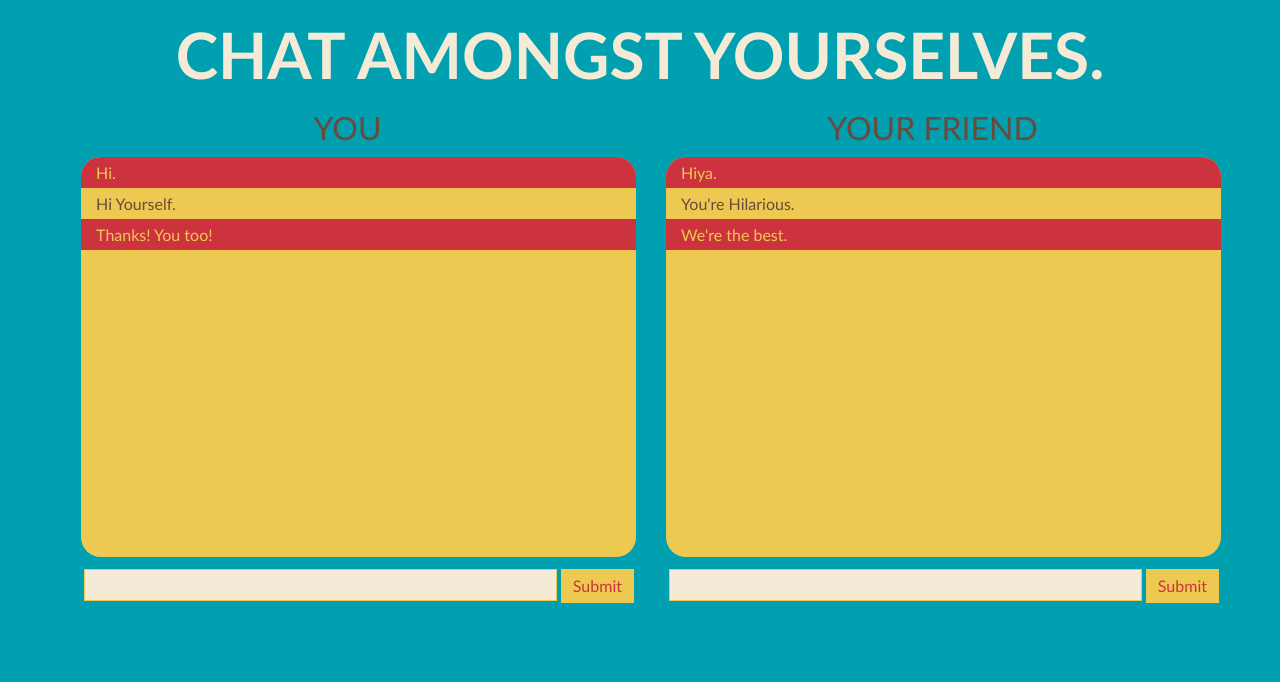
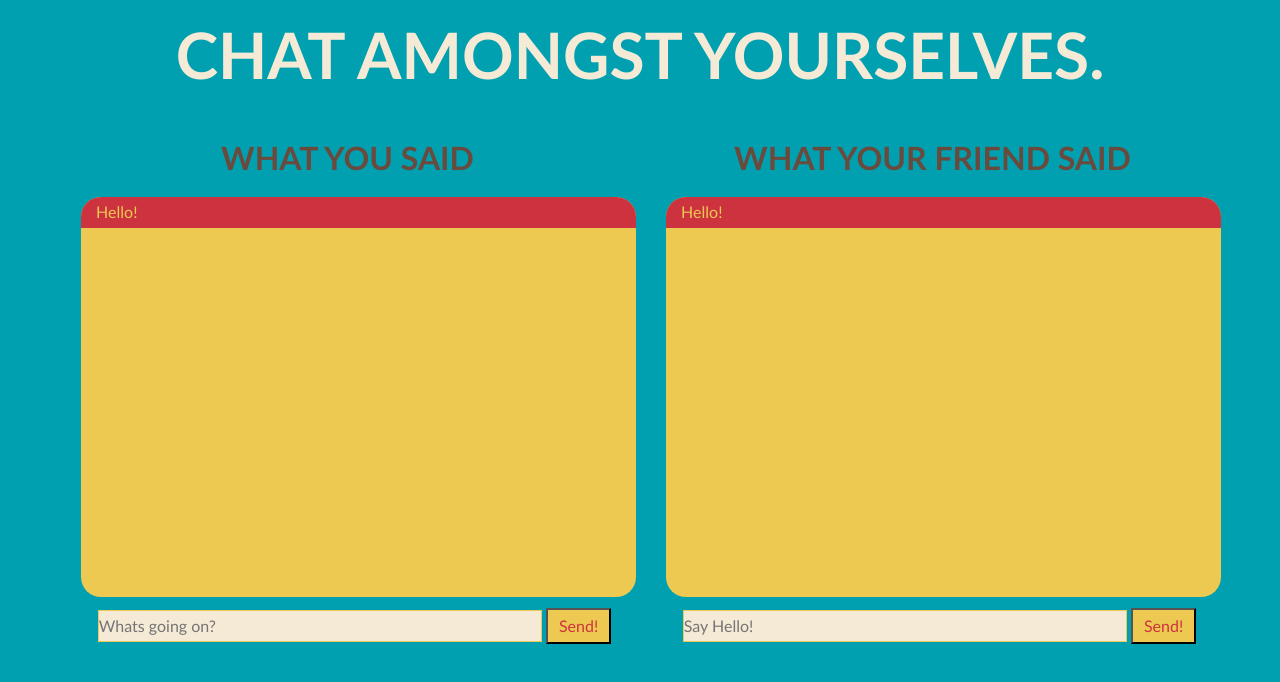
Before and after one commit to ninjaofawesome/cs-chat-app, a website: page index.html in a window 1280 px wide. Drawn offline with nearby package versions, Linux system fonts and the light colour scheme.

Commit message:
got side by side chat working

```diff
--- a/app/css/_main.scss
+++ b/app/css/_main.scss
@@ -65,9 +65,11 @@ input{
 
 .typing-area{
   background-color: $cream;
-  width: 85%;
+  width: 80%;
+  margin-left: 5%;
   padding: 1% 0;
   display: inline;
+  color: red;
 }
 
 .submit-button{
--- a/app/js/controllers.js
+++ b/app/js/controllers.js
@@ -1,3 +1,43 @@
 var MyControllers = angular.module('MyControllers', []);
 
 MyControllers.controller('MainCtrl', function($scope){});
+
+
+MyControllers.factory('items', function () {
+    var items = {};
+    items.data = [{
+        message: "Hello!"
+    }];
+    return items;
+});
+
+MyControllers.factory('things', function () {
+    var items = {};
+    items.data = [{
+        message: "Hello!"
+    }];
+    return items;
+});
+
+
+MyControllers.controller('ItemsController', function($scope, items){
+  $scope.items = items;
+
+  $scope.addItem = function (index) {
+    items.data.push({
+        message: $scope.newItemName
+    });
+  }
+
+});
+
+MyControllers.controller('ThingsController', function($scope, things){
+  $scope.things = things;
+
+  $scope.addThings = function (index) {
+    things.data.push({
+        message: $scope.newThingName
+    });
+  }
+
+});
--- a/app/views/main.html
+++ b/app/views/main.html
@@ -5,46 +5,25 @@
 </div>
 
 <div class="row">
-  <div class="col-md-6">
-
-    <div class="title name">You</div>
+  <div class="col-md-6" ng-controller="ItemsController">
+    <h1 class="title name">What You Said</h1>
     <div class="chat-box">
       <ul class="chat-list">
-        <li class="chat-line">Hi.</li>
-        <li class="chat-line">Hi Yourself.</li>
-        <li class="chat-line">Thanks!  You too!</li>
+          <li class="chat-line" ng-repeat="item in items.data">{{item.message}}</li>
       </ul>
     </div>
-
-    <div class="row">
-      <form class="text-box">
-        <input class="typing-area" type="textarea">
-        <input class="submit-button" type="submit" value="Submit">
-      </form>
-    </div>
+      <input class="typing-area" type="text" value="ItemName" ng-model="newItemName" placeholder="Whats going on?">
+      <button class="submit-button" ng-click="addItem()" >Send!</button>
   </div>
 
-  <div class="col-md-6">
-
-    <div class="title name">Your Friend</div>
+  <div class="col-md-6" ng-controller="ThingsController">
+    <h1 class="title name">What Your Friend Said</h1>
     <div class="chat-box">
       <ul class="chat-list">
-        <li class="chat-line">Hiya.</li>
-        <li class="chat-line">You're Hilarious.</li>
-        <li class="chat-line">We're the best.</li>
+          <li class="chat-line" ng-repeat="thing in things.data">{{thing.message}}</li>
       </ul>
     </div>
-
-    <div class="row">
-      <form class="text-box">
-        <input class="typing-area" type="textarea">
-        <input class="submit-button" type="submit" value="Submit">
-      </form>
-    </div>
+      <input class="typing-area" type="text" value="ThingName" ng-model="newThingName" placeholder="Say Hello!">
+      <button class="submit-button" ng-click="addThings()" >Send!</button>
   </div>
-
-
-
-
-
 </div>
```
Also changed, not shown: app/css/styles.css.
